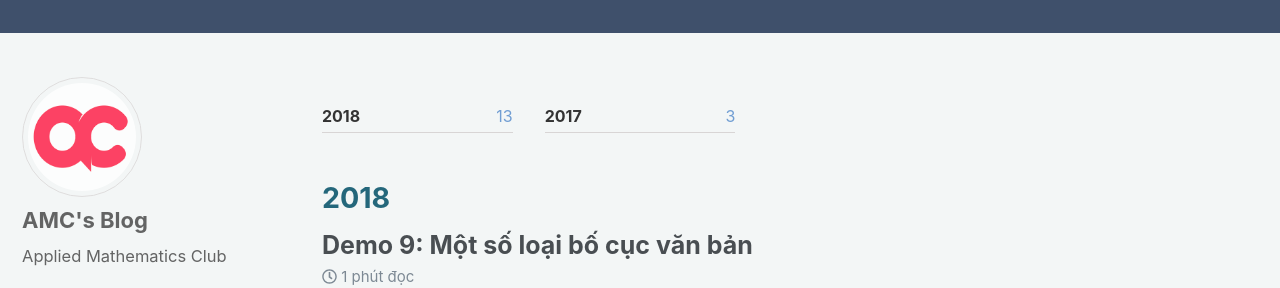
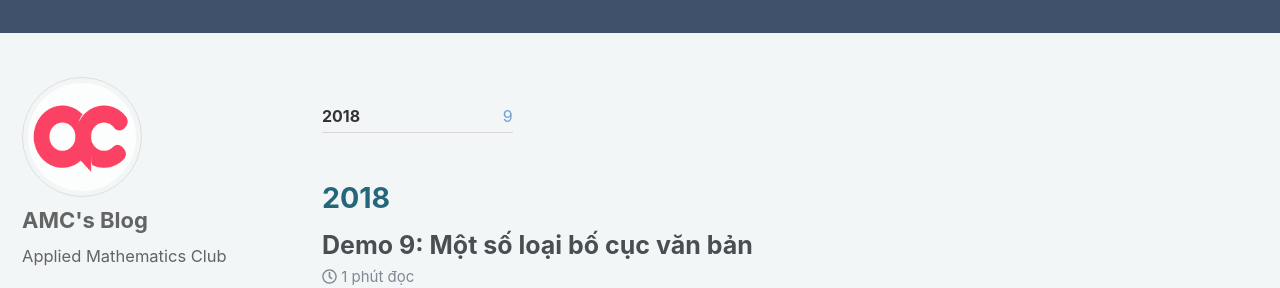
Before and after one commit to testvon/amcblog.github.io, a Jekyll site: the page built from _pages/demo.md, in a window 1280 px wide and 900 px high. Shown: the part 370-658 px from the top of the window. Built offline with Jekyll 4.4.1, drawn with Linux system fonts in a browser that asks for light colours; nearby versions of some CDN libraries.

Commit message:
Update posts.html

```diff
--- a/_layouts/posts.html
+++ b/_layouts/posts.html
@@ -5,7 +5,7 @@ layout: archive
 {{ content }}
 
 <ul class="taxonomy__index">
-  {% assign postsInYear = site.posts | group_by_exp: 'post', 'post.date | date: "%Y"' %}
+  {% assign postsInYear = site.categories.demo | group_by_exp: 'post', 'post.date | date: "%Y"' %}
   {% for year in postsInYear %}
     <li>
       <a href="#{{ year.name }}">
```
